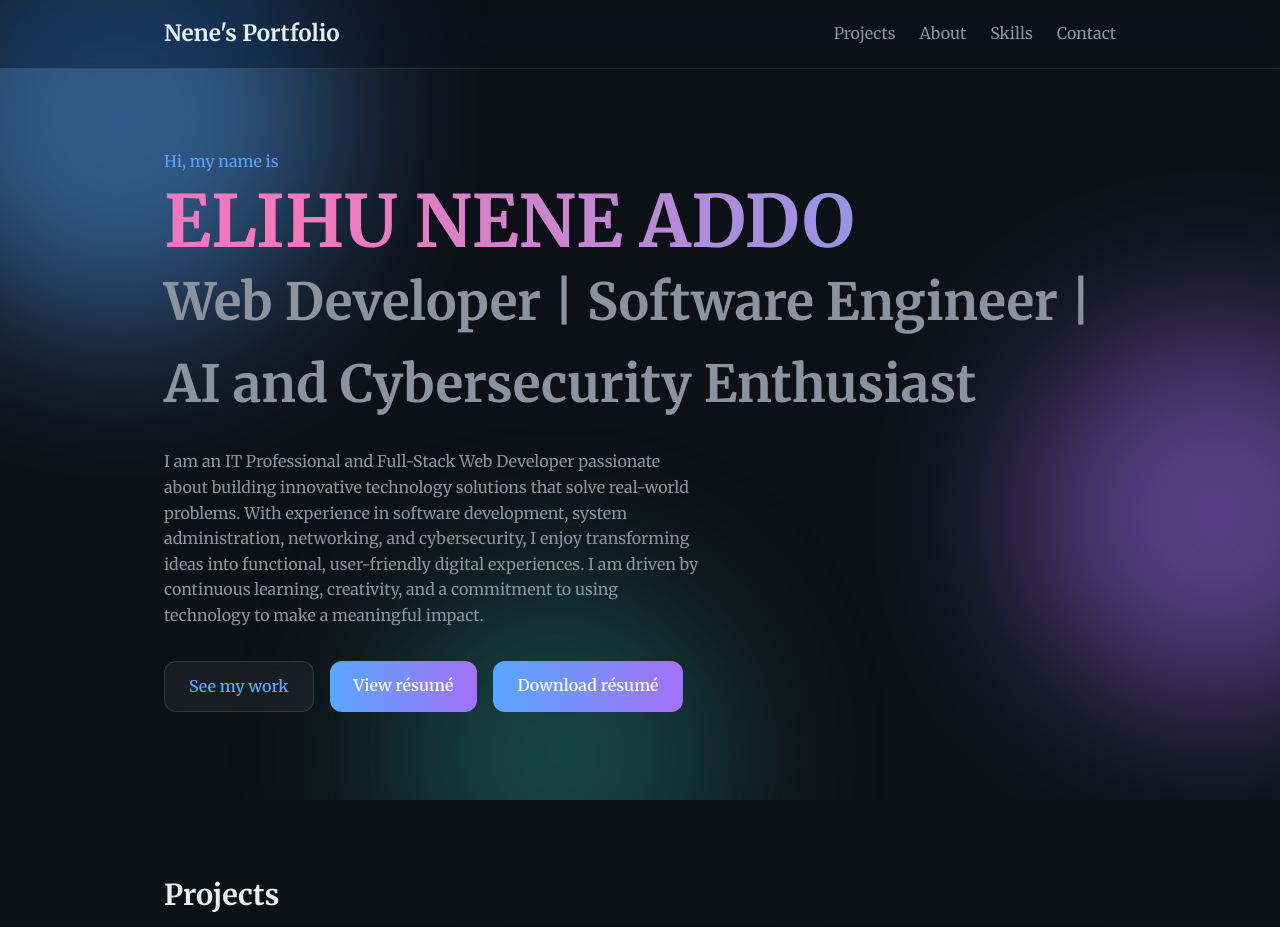
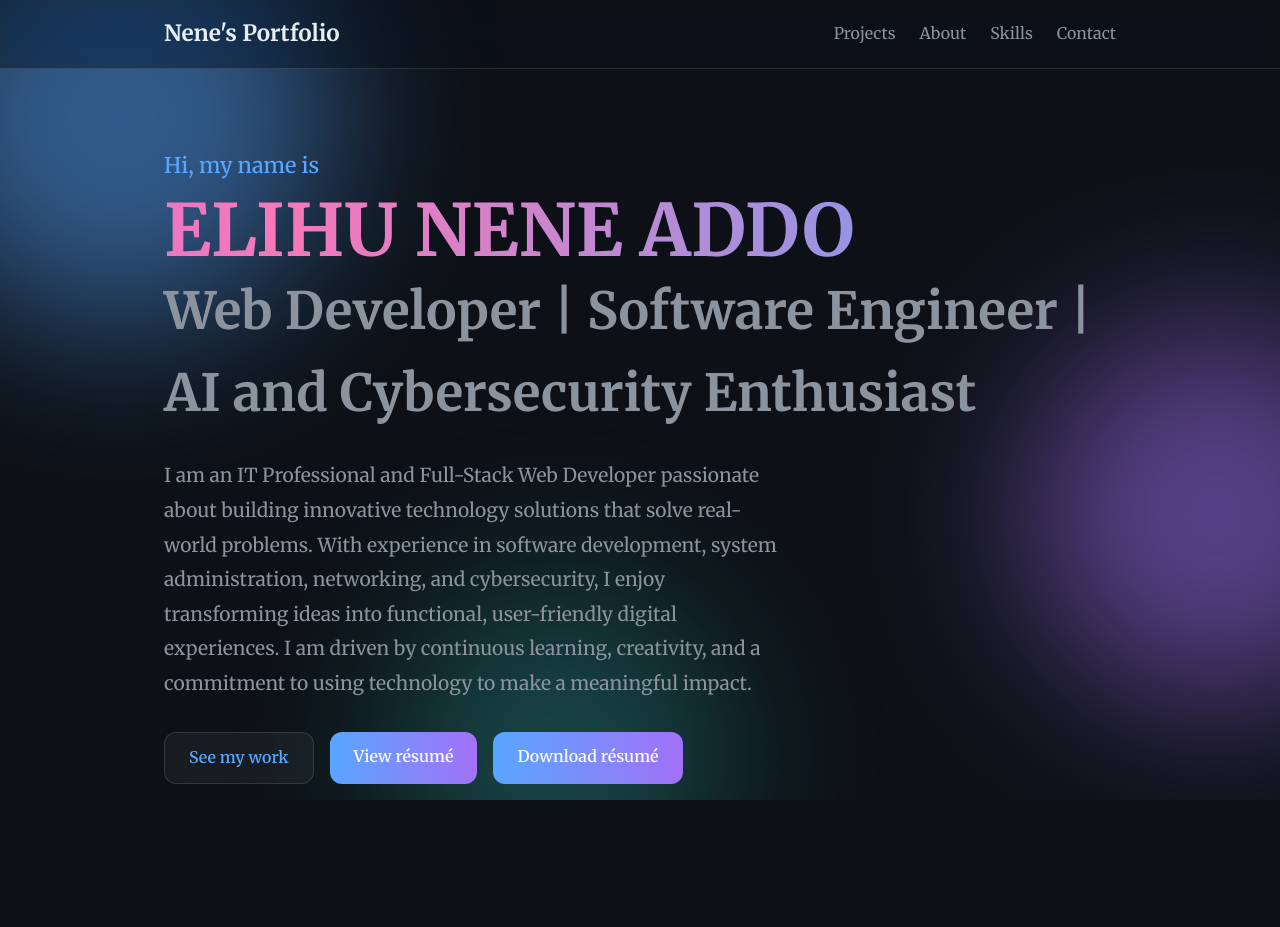
Before and after one commit to qwesikhalifa/my-portfolio, a plain HTML site: page index.html in a window 1280 px wide. Shown: the top 927 px of the page. Drawn offline with Linux system fonts and the light colour scheme.

Commit message:
Adjust font sizes for hero and about text

```diff
--- a/style.css
+++ b/style.css
@@ -71,11 +71,10 @@ section { scroll-margin-top: 70px; }
 
 /* ========== 4. HERO ========== */
 .hero { min-height: 70vh; display: flex; flex-direction: column; justify-content: center; }
-.eyebrow { color: var(--accent); margin-bottom: 8px; }
+.eyebrow { font-size: clamp(1.05rem, 2.5vw, 1.35rem); font-weight: 500; color: var(--accent); margin-bottom: 8px; }
 .hero h1 { font-size: clamp(2.5rem, 8vw, 4.5rem); line-height: 1.1; }
 .hero h2 { font-size: clamp(1.8rem, 6vw, 3.2rem); color: var(--muted); margin-bottom: 24px; }
-.lead { max-width: 540px; color: var(--muted); margin-bottom: 32px; }
-
+.lead { font-size: clamp(1rem, 2.2vw, 1.2rem); line-height: 1.8; color: var(--muted); max-width: 620px; margin-bottom: 32px; }
 .btn {
   display: inline-block;
   width: fit-content;
@@ -128,7 +127,7 @@ section { scroll-margin-top: 70px; }
 
 /* ========== 6. ABOUT ========== */
 .about { display: flex; gap: 40px; align-items: center; }
-.about-text p { margin-bottom: 16px; color: var(--muted); }
+.about-text p { font-size: clamp(1rem, 1.8vw, 1.1rem); color: var(--muted); margin-bottom: 16px; line-height: 1.8; }
 .skills { display: flex; flex-wrap: wrap; gap: 8px 20px; }
 .skills li::before { content: "▹ "; color: var(--accent); }
 .avatar { width: 220px; height: 220px; object-fit: cover; border-radius: var(--radius); border: 1px solid var(--border); }
```
